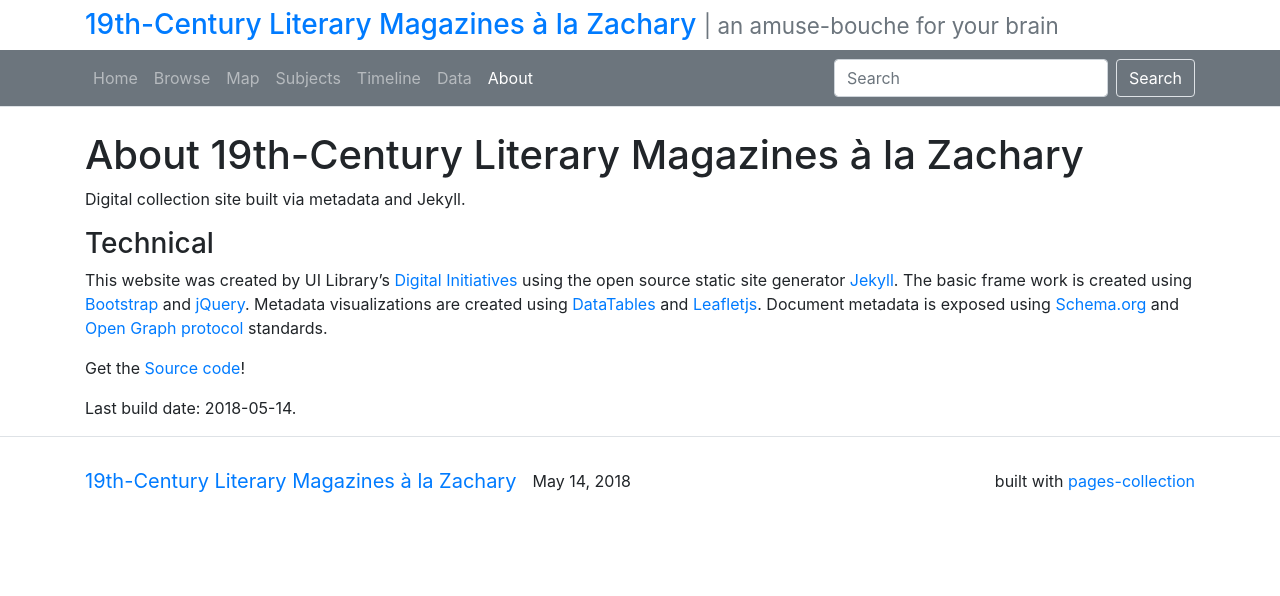
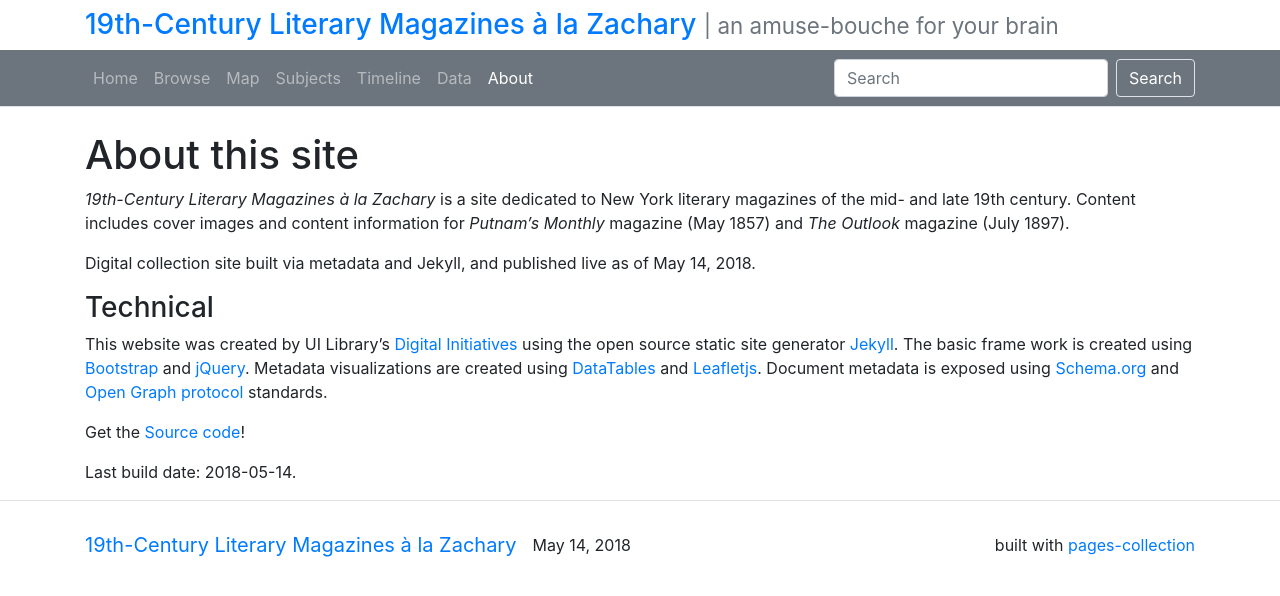
Before and after one commit to zturpin/19th-Century-Literary-Mags, a Jekyll site: the page built from pages/about.md, in a window 1280 px wide. Shown: the top 596 px of the page. Built offline with Jekyll 4.4.1, drawn with Linux system fonts in a browser that asks for light colours.

Commit message:
Update about.md

```diff
--- a/pages/about.md
+++ b/pages/about.md
@@ -4,9 +4,11 @@ layout: page
 permalink: /about/
 ---
 
-# About {{ site.title }}
+# About this site
 
-Digital collection site built via metadata and Jekyll.
+*19th-Century Literary Magazines à la Zachary* is a site dedicated to New York literary magazines of the mid- and late 19th century. Content includes cover images and content information for *Putnam's Monthly* magazine (May 1857) and *The Outlook* magazine (July 1897).
+
+Digital collection site built via metadata and Jekyll, and published live as of May 14, 2018.
 
 ### Technical
 
```
